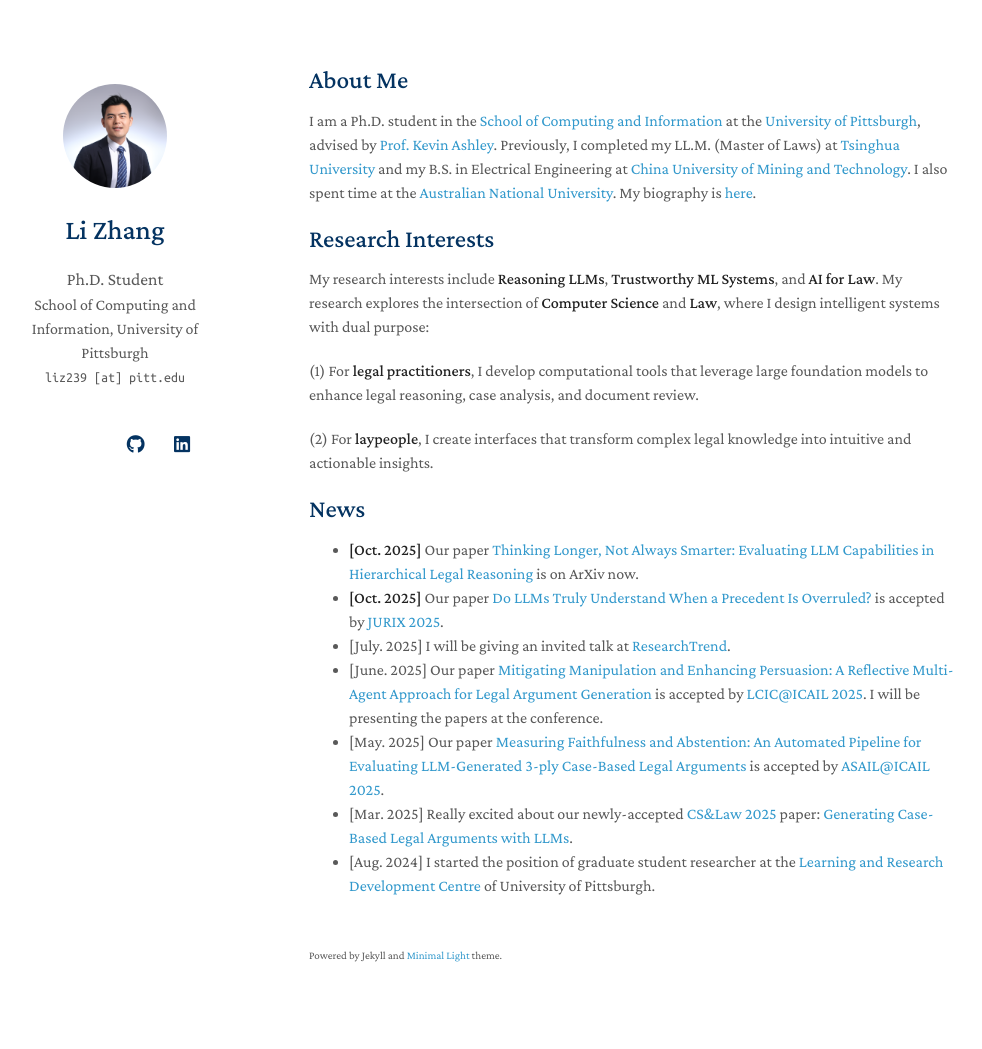
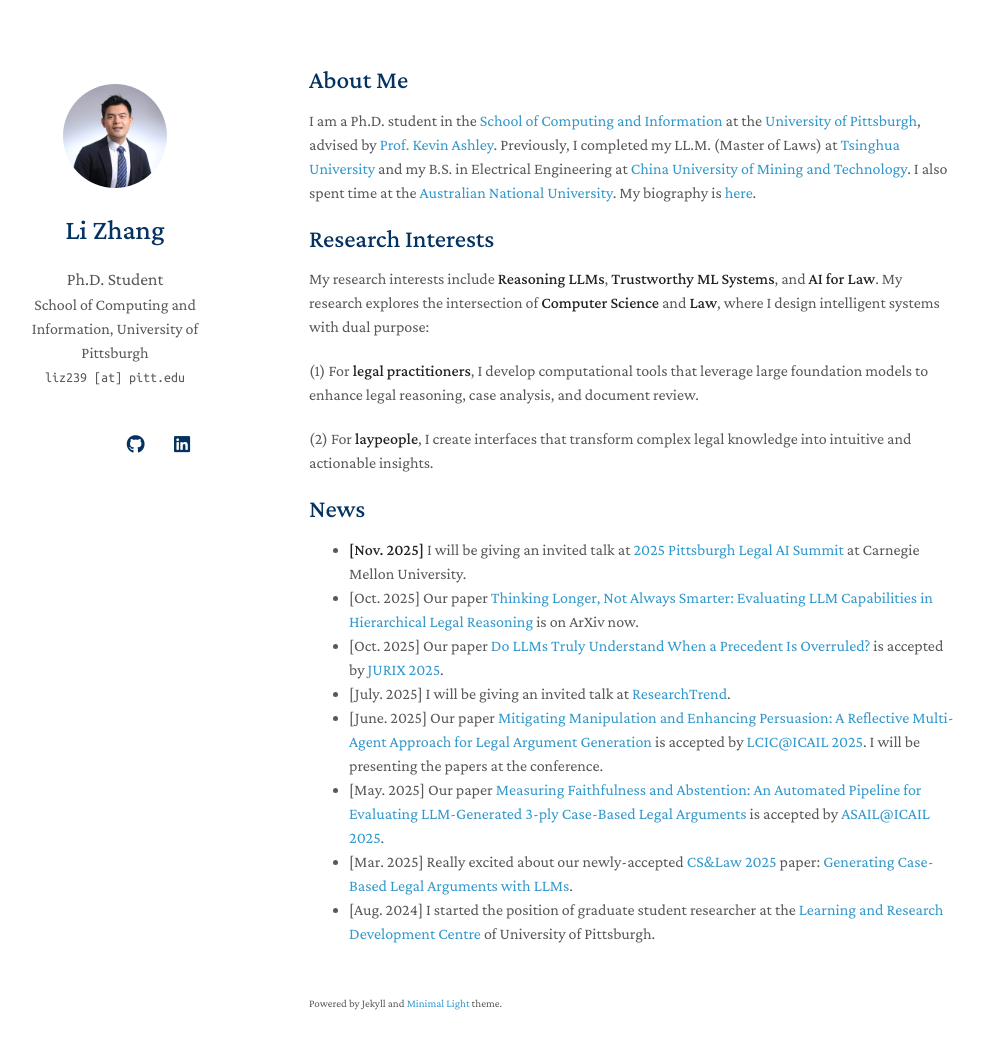
Before and after one commit to lizhang-AIandLaw/lizhang-AIandLaw.github.io, a Jekyll site: the page built from index.md, in a window 1280 px wide and 1084 px high. Shown: the top 1049 px of the window, without its empty margins (161-1143 px from the left). Built offline with Jekyll 4.4.1, drawn with Linux system fonts in a browser that asks for light colours; a style sheet for code colours, icons or effects is not loaded; our own code applies the rules of GitHub Pages for plain Markdown files.

Commit message:
Update index.md

```diff
--- a/index.md
+++ b/index.md
@@ -15,8 +15,9 @@
 (2) For **laypeople**, I create interfaces that transform complex legal knowledge into intuitive and actionable insights.
 
 ## News
-- **[Oct. 2025]** Our paper [Thinking Longer, Not Always Smarter: Evaluating LLM Capabilities in Hierarchical Legal Reasoning](https://thinking-longer-thinking-smarter.vercel.app) is on ArXiv now.
-- **[Oct. 2025]** Our paper [Do LLMs Truly Understand When a Precedent Is Overruled?](https://arxiv.org/abs/2510.20941) is accepted by [JURIX 2025](https://jurix2025.di.unito.it).
+- **[Nov. 2025]** I will be giving an invited talk at [2025 Pittsburgh Legal AI Summit](https://luma.com/c2t58h8z) at Carnegie Mellon University.
+- [Oct. 2025] Our paper [Thinking Longer, Not Always Smarter: Evaluating LLM Capabilities in Hierarchical Legal Reasoning](https://thinking-longer-thinking-smarter.vercel.app) is on ArXiv now.
+- [Oct. 2025] Our paper [Do LLMs Truly Understand When a Precedent Is Overruled?](https://arxiv.org/abs/2510.20941) is accepted by [JURIX 2025](https://jurix2025.di.unito.it).
 - [July. 2025] I will be giving an invited talk at [ResearchTrend](https://researchtrend.ai/social-events/researchtrend-connect-llmag-8).
 - [June. 2025] Our paper [Mitigating Manipulation and Enhancing Persuasion: A Reflective Multi-Agent Approach for Legal Argument Generation](https://lizhang-aiandlaw.github.io/A-Reflective-Multi-Agent-Approach-for-Legal-Argument-Generation/) is accepted by [LCIC@ICAIL 2025](https://site.unibo.it/compulaw/en/project/open-calls). I will be presenting the papers at the conference.
 - [May. 2025] Our paper [Measuring Faithfulness and Abstention: An Automated Pipeline for Evaluating LLM-Generated 3-ply Case-Based Legal Arguments](https://lizhang-aiandlaw.github.io/An-Automated-Pipeline-for-Evaluating-LLM-Generated-3-ply-Case-Based-Legal-Arguments/) is accepted by [ASAIL@ICAIL 2025](https://sites.google.com/view/asail/asail-home).
```
